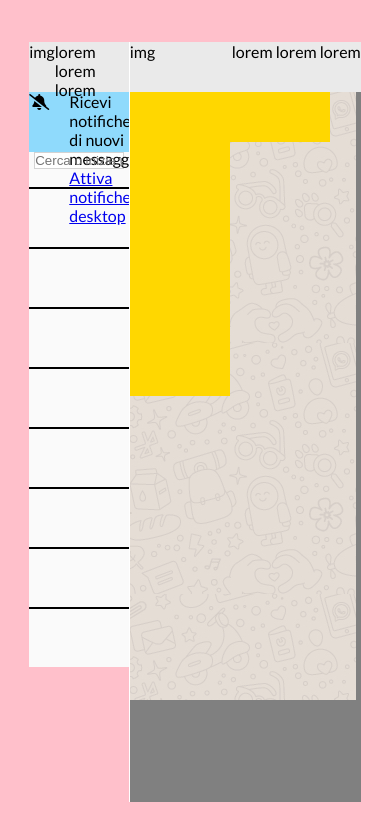
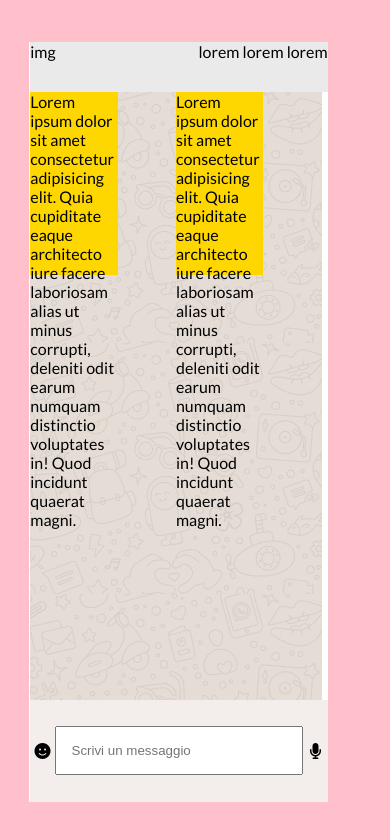
Before and after one commit to antoniozacca/html-css-boolzapp, a plain HTML site: page index.html in a window 390 px wide. Drawn offline with Linux system fonts and the light colour scheme.

Commit message:
responsività

```diff
--- a/css/style.css
+++ b/css/style.css
@@ -24,13 +24,13 @@ body{
 .row-left{
     height: 100%;
     width: 30%;
-    overflow-y: scroll;
 }
 .row-right{
     height: 100%;
     width: 70%;
-    background-color: gray;
+    background-color: white;
     border-left: 1px solid white;
+
 }
 /* fine row */
 
@@ -43,8 +43,21 @@ body{
     display: flex;
 }
 .card-4{
-    height: 60px;
+    height: 70px;
     background-color: #FAFAFA;
+}
+.card-5{
+    width: 100%;
+    height: 100%;
+    display: flex;
+    flex-wrap: wrap;
+    flex-direction: row;
+}
+.card-right{
+    width: 100%;
+}
+.card-left{
+    width: 100%;
 }
 /* fine card */
 
@@ -62,17 +75,20 @@ body{
     background-color: #FAFAFA;
 }
 .col-30-4{
-    height: 100%;
+    height: calc(100% - 145px);
+    overflow-y: scroll;
 }
 .col-70-1{
     height: 80%;
     width: 98%;
     display: flex;
-    flex-wrap: wrap;
+    justify-content: flex-end;
     background-image: url(../img/mine.jpg);
+    overflow-y: scroll;
 }
 .col-70-2{
-
+    width: 100%;
+    height: calc(100% - 80% - 50px);
     background-color:#F3EEEBff;
 }
 /* fine col */
@@ -82,23 +98,89 @@ body{
     padding-right: 20px;
 }
 .content-6{
-    border: 1px solid black;
+    border-top: 1px solid black;
 }
 .content-7{
-    height: 50%;
-    width: 100px;
+    height: 30%;
+    width: 60%;
     background-color: gold;
 }
 .content-8{
-    height: 50px;
-    width: 100px;
+    height: 30%;
+    width: 60%;
     background-color: gold;
+}
+.content-9{
+    height: calc(100% - 50px -80%);
+    width: 100%;
+    display: flex;
+    align-items: center;
+    text-align: center;
+}
+
+
+.content-5 input{
+   display: flex;
+   width: 90%;
+   margin: auto;
+   border: 1px solid lightgrey;
+}
+.content-9 span{
+   width: 10%;
+}
+.content-9 input{
+   width: 100%;
+   padding: 15px;
+   margin: auto;
 }
 
 /* fine content */
- .content-5 input{
-    display: flex;
-    width: 90%;
-    margin: auto;
-    border: 1px solid lightgrey;
+
+/* inizio responsive */
+
+/* inizio tablet */
+@media screen and (max-width: 768px) {
+    body{
+        font-family: "Lato", sans-serif;
+        display: flex;
+
+    }
+    .container{
+        margin: auto;
+        display: flex;
+    }
+    .row-left{
+        height: 100%;
+        width: 10%;
+    }
+    .row-right{
+        height: 100%;
+        width: 90%;
+        background-color: white;
+        border-left: 1px solid white;
+
+    }
+    .col-30-2{
+        display: none;
+    }
+    .col-30-3{
+        display: none;
+    }
+    .col-30-4{
+        height: calc(100% - 50px);
+    }
+    .content-2{
+        display: none;
+    }
+    /* fine tablet */
 }
+
+/* inizio smartphone */
+@media screen and (max-width: 480px){
+    .row-left{
+        display: none;
+    }
+}
+/* fine smartphone */
+
+/* fine responsive */
--- a/index.html
+++ b/index.html
@@ -46,28 +46,44 @@
             </div>
             <div class="col-30-4">
                 <div class="card-4">
-                    <div class="content-6"></div>
+                    <div class="content-6">
+                        img
+                    </div>
                 </div>
                 <div class="card-4">
-                    <div class="content-6"></div>
+                    <div class="content-6">
+                        img
+                    </div>
                 </div>
                 <div class="card-4">
-                    <div class="content-6"></div>
+                    <div class="content-6">
+                        img
+                    </div>
                 </div>
                 <div class="card-4">
-                    <div class="content-6"></div>
+                    <div class="content-6">
+                        img
+                    </div>
                 </div>
                 <div class="card-4">
-                    <div class="content-6"></div>
+                    <div class="content-6">
+                        img
+                    </div>
                 </div>
                 <div class="card-4">
-                    <div class="content-6"></div>
+                    <div class="content-6">
+                        img
+                    </div>
                 </div>
                 <div class="card-4">
-                    <div class="content-6"></div>
+                    <div class="content-6">
+                        img
+                    </div>
                 </div>
                 <div class="card-4">
-                    <div class="content-6"></div>
+                    <div class="content-6">
+                        img
+                    </div>
                 </div>
             </div>
         </div>
@@ -78,7 +94,7 @@
                     <div class="content-1">
                         img
                     </div>
-                    <div class="content-2">
+                    <div class="content-2-right">
                         <span>lorem</span>
                         <span>lorem</span>
                         <span>lorem</span>
@@ -88,19 +104,23 @@
             <div class="col-70-1">
                 <div class="card-right">
                     <div class="content-7">
-                        <!-- <p>Lorem ipsum dolor sit amet consectetur adipisicing elit. Quia cupiditate eaque architecto iure facere laboriosam alias ut minus corrupti, deleniti odit earum numquam distinctio voluptates in! Quod incidunt quaerat magni.</p> -->
+                        <p>Lorem ipsum dolor sit amet consectetur adipisicing elit. Quia cupiditate eaque architecto iure facere laboriosam alias ut minus corrupti, deleniti odit earum numquam distinctio voluptates in! Quod incidunt quaerat magni.</p>
                     </div>
 
                 </div>
                 <div class="card-left">
                     <div class="content-8">
-                        <!-- <p>Lorem ipsum dolor sit amet consectetur adipisicing elit. Quia cupiditate eaque architecto iure facere laboriosam alias ut minus corrupti, deleniti odit earum numquam distinctio voluptates in! Quod incidunt quaerat magni.</p> -->
+                        <p>Lorem ipsum dolor sit amet consectetur adipisicing elit. Quia cupiditate eaque architecto iure facere laboriosam alias ut minus corrupti, deleniti odit earum numquam distinctio voluptates in! Quod incidunt quaerat magni.</p>
                     </div>
                 </div>
             </div>
             <div class="col-70-2">
                 <div class="card-5">
-                    <div class="content-9"></div>
+                    <div class="content-9">
+                       <span class="fas fa-face-smile"></span>
+                       <input type="text" placeholder="Scrivi un messaggio">
+                       <span class="fas fa-microphone"></span>
+                    </div>
                 </div>
             </div>
 
```
